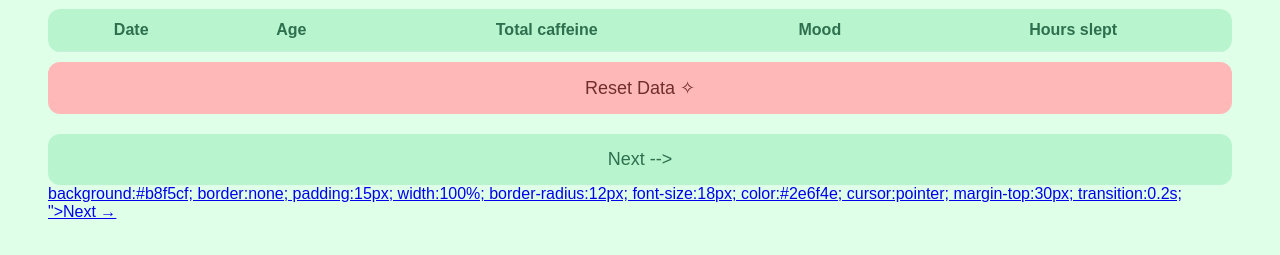
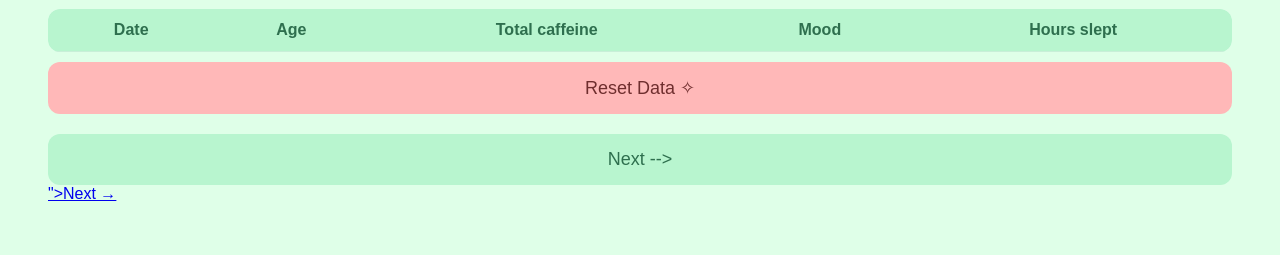
Before and after one commit to Caffeinetor/Caffeinetor, a plain HTML site: page questions.html in a window 1280 px wide. Shown: the part 655-910 px from the top of the page. Drawn offline with Linux system fonts and the light colour scheme.

Commit message:
questions.html

```diff
--- a/questions.html
+++ b/questions.html
@@ -111,17 +111,6 @@
 <a href="graph.html">
     <button type="button"> Next --> </button>
 
-
-        background:#b8f5cf;
-        border:none;
-        padding:15px;
-        width:100%;
-        border-radius:12px;
-        font-size:18px;
-        color:#2e6f4e;
-        cursor:pointer;
-        margin-top:30px;
-        transition:0.2s;
     ">Next →</button>
 </a>
 
```
